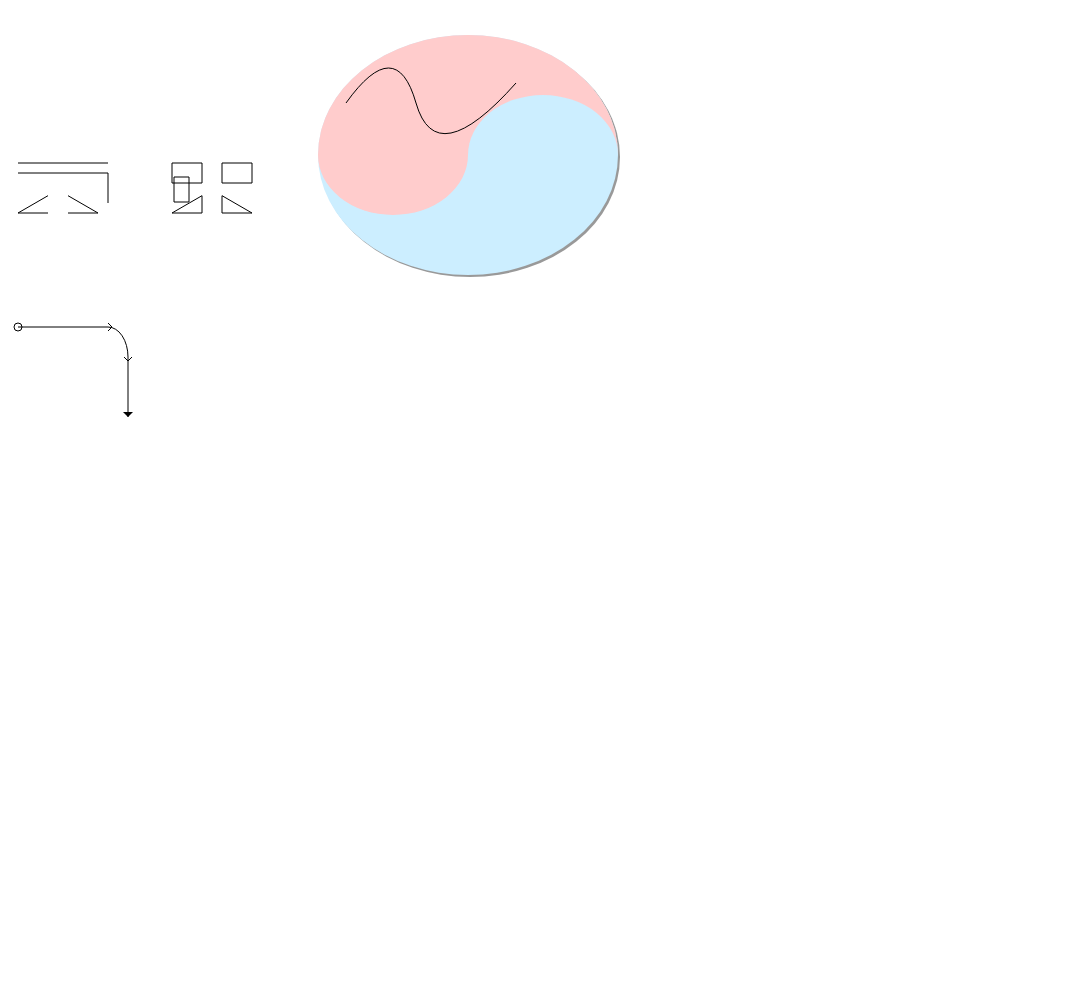
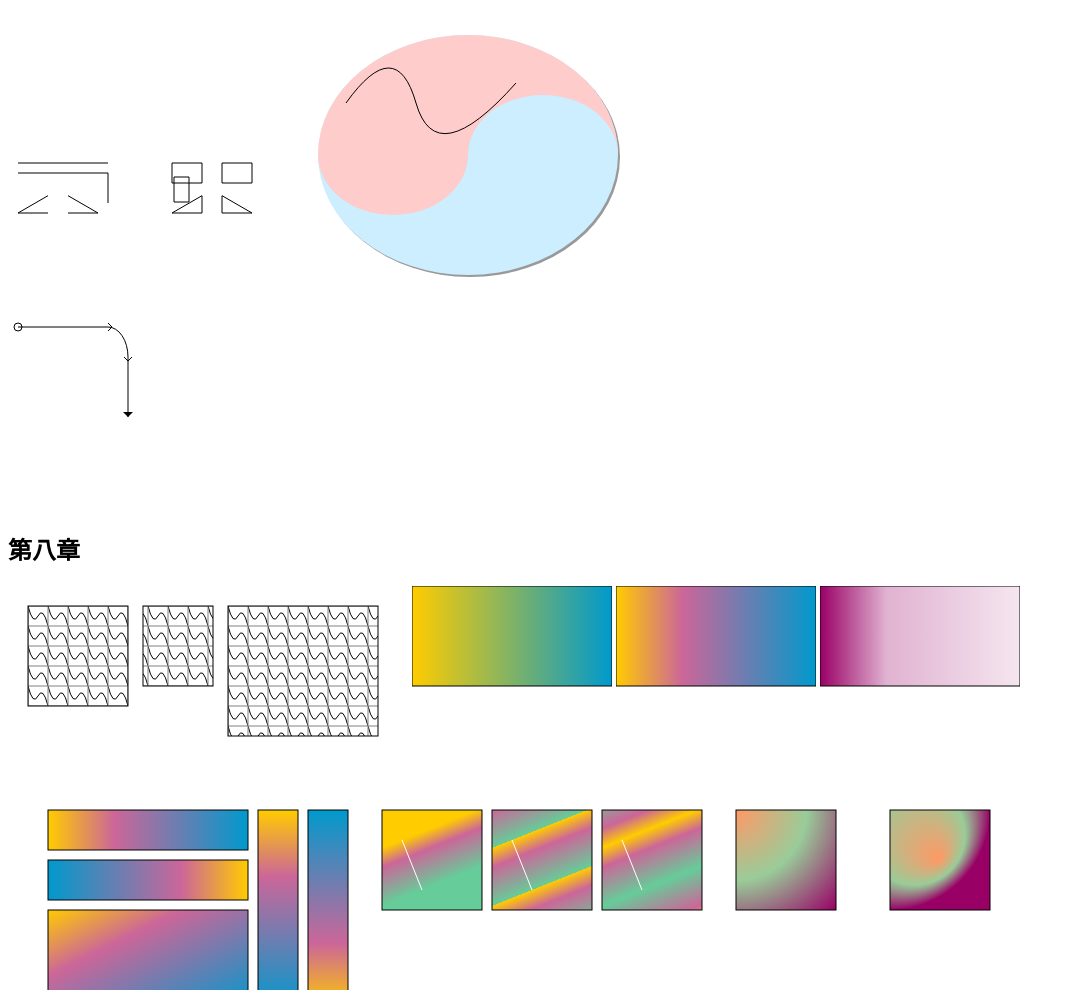
Before and after one commit to xiaoyc-9364/svg, a plain HTML site: page index.html in a window 1280 px wide. Shown: the part 2668-3670 px from the top of the page, without its empty margins (0-1075 px from the left). Before the commit the page ends 3187 px from the top, so only its background shows below. Drawn offline with Linux system fonts and the light colour scheme.

Commit message:
第八章练习

```diff
--- a/index.html
+++ b/index.html
@@ -163,13 +163,110 @@
             </defs>
 
             <path d="M 10 20 100 20 A 20 30 0 0 1 120 50 L 120 110" style="marker-start: url(#mCircle); marker-mid:url(#mArray); marker-end:url(#mTriangle);fill: none; stroke: black;"/>
-
-
         </svg>
 
     </svg>
 
+    <h2>第八章</h2>
+    <svg width="400px" height="200px" xmlns="http://www.w3c.org/2000/svg">
+        <defs>
+            <pattern id="tile" x="0" y="0" width="20" height="20" patternUnits="userSpaceOnUse">
+                <path d="M 0 0 Q 5 20 10 10 T 20 20" style="stroke:black; fill:none;" />
+                <path d="M 0 0 h20 v 20 h -20 z" style="stroke:gray; fill:none;" />
+            </pattern>
+        </defs>
+        <rect x="20" y="20" width="100" height="100" style="stroke:black; fill:url(#tile);" />
+        <rect x="135" y="20" width="70" height="80" style="stroke:black; fill:url(#tile);" />
+        <rect x="220" y="20" width="150" height="130" style="stroke:black; fill:url(#tile);"/>
+    </svg>
+    <svg width="200px" height="200px" xmlns="http://www.w3c.org/2000/svg">
+        <defs>
+            <linearGradient id="two_hues">
+                <stop offset="0%" style="stop-color: #fc0"/>
+                <stop offset="100%" style="stop-color: #09c"/>
+            </linearGradient>
+        </defs>
+        <rect x="0" y="0" width="200" height="100" style="fill:url(#two_hues); stroke: black;"/>
+    </svg>
+    <svg width="200px" height="200px" xmlns="http://www.w3c.org/2000/svg">
+        <defs>
+            <linearGradient id="three-stops">
+                <stop offset="0%" style="stop-color: #fc0"/>
+                <stop offset="33.3%" style="stop-color: #c69"/>
+                <stop offset="100%" style="stop-color: #09c"/>
+            </linearGradient>
+        </defs>
+        <rect x="0" y="0" width="200" height="100" style="fill:url(#three-stops); stroke: black;"/>
+    </svg>
+    <svg width="200px" height="200px" xmlns="http://www.w3c.org/2000/svg">
+        <defs>
+            <linearGradient id="three-opacity-stops">
+                <stop offset="0%" style="stop-color: #906; stop-opacity: 1;"/>
+                <stop offset="33.3%" style="stop-color: #906; stop-opacity: 0.3;"/>
+                <stop offset="100%" style="stop-color: #906; stop-opacity: 0.1;"/>
+            </linearGradient>
+        </defs>
+        <rect x="0" y="0" width="200" height="100" style="fill:url(#three-opacity-stops); stroke: black;"/>
+    </svg>
+    <svg width="350px" height="200px" xmlns="http://www.w3c.org/2000/svg">
+        <defs>
+            <linearGradient id="three-stops">
+                <stop offset="0%" style="stop-color: #906;"/>
+                <stop offset="33.3%" style="stop-color: #906;"/>
+                <stop offset="100%" style="stop-color: #906;"/>
+            </linearGradient>
+            <linearGradient id="right-to-left" xlink:href="#three-stops" x1="100%" y1="0%" x2="0%" y2="0%"/>
+            <linearGradient id="down" xlink:href="#three-stops" x1="0%" y1="0%" x2="0%" y2="100%"/>
+            <linearGradient id="up" xlink:href="#three-stops" x1="0%" y1="100%" x2="0%" y2="0%"/>
+            <linearGradient id="diagonal" xlink:href="#three-stops" x1="0%" y1="0%" x2="100%" y2="100%"/>
+        </defs>
+        <rect x="40" y="20" width="200" height="40" style="fill:url(#three-stops);stroke:black;" />
+        <rect x="40" y="70" width="200" height="40" style="fill:url(#right-to-left);stroke:black;" />
+        <rect x="250" y="20" width="40" height="200" style="fill:url(#down);stroke:black;" />
+        <rect x="300" y="20" width="40" height="200" style="fill:url(#up);stroke:black;" />
+        <rect x="40" y="120" width="200" height="100" style="fill:url(#diagonal);stroke:black;" />
+    </svg>
+    <svg width="350px" height="200px" xmlns="http://www.w3c.org/2000/svg">
+        <defs>
+            <linearGradient id="partial" x1="20%" y1="30%" x2="40%" y2="80%" >
+                <stop offset="0%" style="stop-color: #ffcc00;" />
+                <stop offset="33.3%" style="stop-color: #cc6699;" />
+                <stop offset="100%" style="stop-color: #66cc99;" />
+            </linearGradient>
+            <linearGradient id="padded" xlink:href="#partial" spreadMethod="pad" />
+            <linearGradient id="repeated" xlink:href="#partial" spreadMethod="repeat" />
+            <linearGradient id="reflected" xlink:href="#partial" spreadMethod="reflect" />
+            <line id="show-line" x1="20" y1="30" x2="40" y2="80" style="stroke: white;" />
+         </defs>
+        <rect x="20" y="20" width="100" height="100" style="fill: url(#padded); stroke: black;" />
+        <use xlink:href="#show-line" transform="translate(20, 20)"/>
 
+        <rect x="130" y="20" width="100" height="100" style="fill: url(#repeated); stroke: black;" />
+        <use xlink:href="#show-line" transform="translate(130, 20)"/>
+
+        <rect x="240" y="20" width=" 100" height="100" style="fill: url(#reflected); stroke: black;" />
+        <use xlink:href="#show-line" transform="translate(240, 20)"/>
+    </svg>
+    <svg width="150px" height="200px" xmlns="http://www.w3c.org/2000/svg">
+        <defs>
+            <radialGradient id="center-origin" cx="0%" cy="0%" r="141%">
+                <stop offset="0" style="stop-color:#f96;" />
+                <stop offset="50%" style="stop-color:#9c9;" />
+                <stop offset="100%" style="stop-color:#906;" />
+            </radialGradient>
+        </defs>
+       <rect x="20" y="20" width="100" height="100" style="fill:url(#center-origin); stroke: black;" />
+    </svg>
+     <svg width="150px" height="200px" xmlns="http://www.w3c.org/2000/svg">
+        <defs>
+            <radialGradient id="focal-set" cx="0%" cy="0%" fx="50%" fy="50%" r="100%">
+                <stop offset="0" style="stop-color:#f96;" />
+                <stop offset="50%" style="stop-color:#9c9;" />
+                <stop offset="100%" style="stop-color:#906;" />
+            </radialGradient>
+        </defs>
+       <rect x="20" y="20" width="100" height="100" style="fill:url(#focal-set); stroke: black;" />
+    </svg>
 
 
 
```
